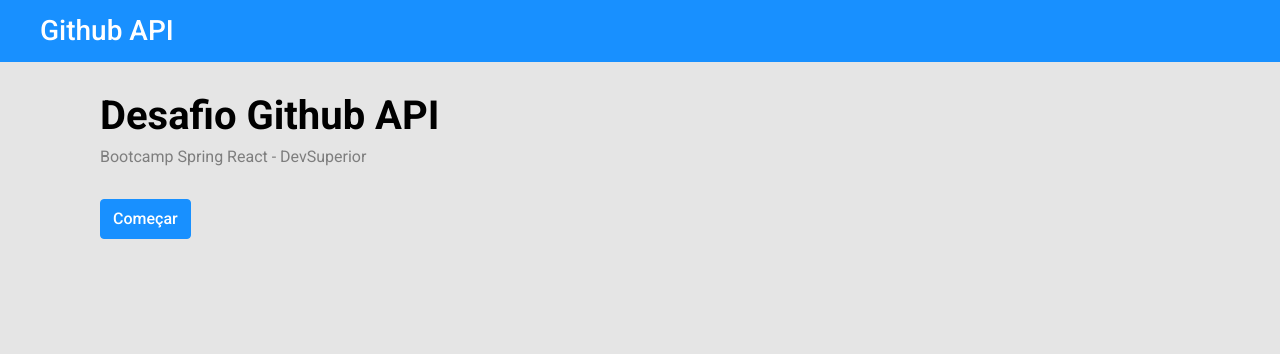
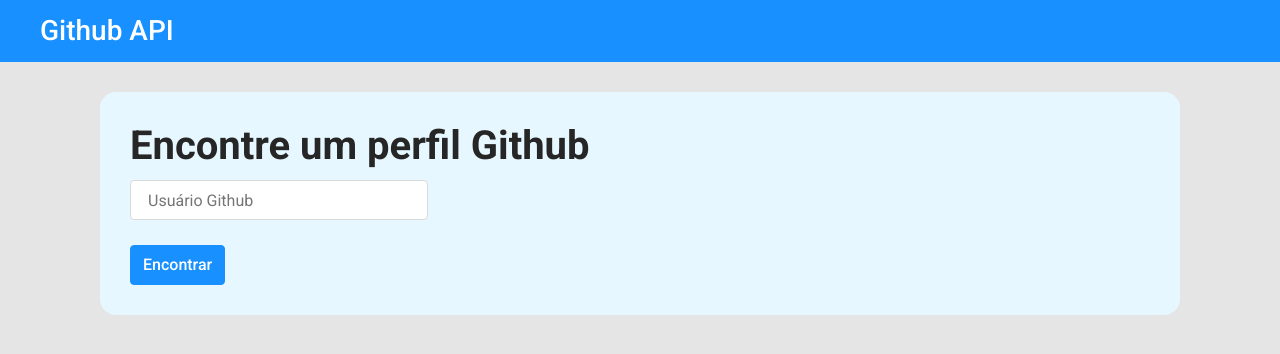
Before and after one commit to felipeschirmann/bds08, a React (Create React App) app in the folder frontend/: page /before in a window 1280 px wide. Shown: the top 354 px of the page. Built offline with nearby package versions, Linux system fonts and the light colour scheme.

Commit message:
Page before created, styled and route include

```diff
--- a/frontend/src/App.css
+++ b/frontend/src/App.css
@@ -1,14 +1,25 @@
-@import url('https://fonts.googleapis.com/css2?family=Roboto:wght@400;500;700&display=swap');
+@import url("https://fonts.googleapis.com/css2?family=Roboto:wght@400;500;700&display=swap");
 
 * {
-    font-family: 'Roboto';
+  font-family: "Roboto";
 }
 
 p {
-    color: #7E7E7E;
+  color: #7e7e7e;
 }
 
-h1, h2, h3, h4, h5, h6 {
-    color: #000;
-    margin: 0;
+h1,
+h2,
+h3,
+h4,
+h5,
+h6 {
+  color: #000;
+  margin: 0;
 }
+
+.base-card {
+  background: #e6f7ff;
+  border-radius: 16px;
+  padding: 30px;
+}
--- a/frontend/src/App.tsx
+++ b/frontend/src/App.tsx
@@ -1,13 +1,11 @@
 import "./assets/styles/custom.scss";
 import "./App.css";
-import Navbar from "components/Navbar";
-import Home from "pages/Home";
+import AppRoutes from "AppRoutes";
 
 function App() {
   return (
     <div>
-      <Navbar />
-      <Home />
+      <AppRoutes />
     </div>
   );
 }
--- /dev/null
+++ b/frontend/src/AppRoutes.tsx
@@ -0,0 +1,18 @@
+import Home from 'pages/Home';
+import Before from 'pages/Before'
+import Navbar from 'components/Navbar';
+import { BrowserRouter as Router, Route, Routes } from 'react-router-dom';
+
+function AppRoutes() {
+  return (
+    <Router>
+      <Navbar />
+      <Routes>
+        <Route path="/" element={<Home />} />
+        <Route path="/before" element={<Before />} />
+      </Routes>
+    </Router>
+  );
+}
+
+export default AppRoutes;
--- a/frontend/src/components/Navbar/index.tsx
+++ b/frontend/src/components/Navbar/index.tsx
@@ -1,11 +1,13 @@
 import "./style.css";
+
+import { Link } from "react-router-dom";
 
 function Navbar() {
   return (
     <nav className="bg-primary">
-      <a href="/">
+      <Link to="/">
         <h3>Github API</h3>
-      </a>
+      </Link>
     </nav>
   );
 }
--- /dev/null
+++ b/frontend/src/pages/Before/index.tsx
@@ -0,0 +1,19 @@
+import "./style.css";
+import { Link } from "react-router-dom";
+import Button from "components/Button";
+
+const Home = () => {
+  return (
+    <div className="container">
+      <div className="base-card">
+        <h1>Encontre um perfil Github</h1>
+        <input type="text" placeholder="Usuário Github" />
+        <Link to="/after">
+          <Button text="Encontrar" />
+        </Link>
+      </div>
+    </div>
+  );
+};
+
+export default Home;
--- /dev/null
+++ b/frontend/src/pages/Before/style.css
@@ -0,0 +1,25 @@
+.container {
+  padding: 30px;
+}
+
+h1 {
+  font-weight: 700;
+  margin-bottom: 10px;
+  color: #262626;
+}
+
+p {
+  margin-bottom: 30px;
+}
+input {
+  display: flex;
+  align-items: center;
+  background: #ffffff;
+  border: 1px solid #d9d9d9;
+  border-radius: 4px;
+  width: 298px;
+  height: 40px;
+  color: #bfbfbf;
+  padding-left: 17px;
+  margin-bottom: 25px;
+}
--- a/frontend/src/pages/Home/index.tsx
+++ b/frontend/src/pages/Home/index.tsx
@@ -1,4 +1,5 @@
-import './style.css'
+import "./style.css";
+import { Link } from "react-router-dom";
 import Button from "components/Button";
 
 const Home = () => {
@@ -6,7 +7,9 @@
     <div className="container">
       <h1>Desafio Github API</h1>
       <p>Bootcamp Spring React - DevSuperior</p>
-      <Button text="Começar" />
+      <Link to="/before">
+        <Button text="Começar" />
+      </Link>
     </div>
   );
 };
```
